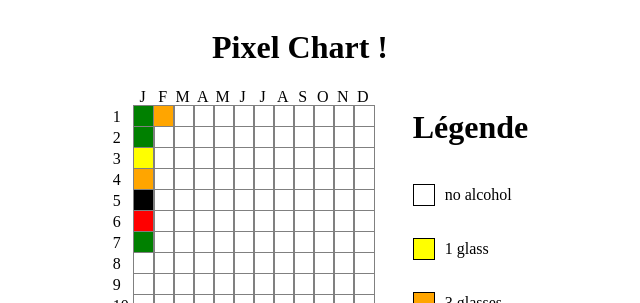
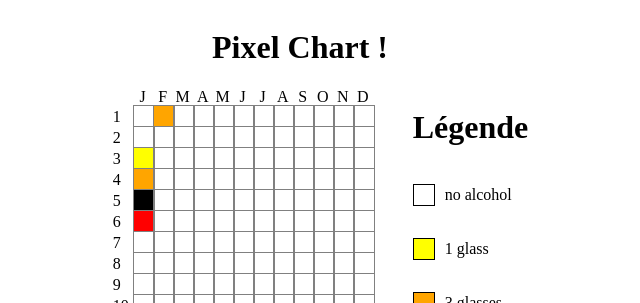
Before and after one commit to Joux17/pixel-graph, an Angular app: page / in a window 1280 px wide. Shown: the top 303 px of the page, without its empty margins (340-980 px from the left). Built offline with nearby package versions, Linux system fonts and the light colour scheme.

Commit message:
selection des couleurs de manière incrémentale

```diff
--- a/src/app/app.service.ts
+++ b/src/app/app.service.ts
@@ -23,7 +23,7 @@ export const consommation = {
   }
 }
 
-const NO_CONSOMMATION = "green"
+const NO_CONSOMMATION = "white"
 const SMALL_CONSOMMATION = "yellow"
 const MEDIUM_CONSOMMATION = "orange"
 const BIG_CONSOMMATION = "red"
--- a/src/app/components/day/day.component.ts
+++ b/src/app/components/day/day.component.ts
@@ -16,9 +16,13 @@ export class DayComponent {
 
   @Output() selectedColorEvent = new EventEmitter<string>();
 
+  count: number = 0;
+
   selectColor() {
-    const max = this.colors.length;
-    this.color = this.colors[Math.floor(Math.random() * max)];
+    const max = this.colors.length - 1;
+
+    this.count = this.count < max ? this.count + 1 : 0;
+    this.color = this.colors[this.count];
     this.selectedColorEvent.emit(this.color);
   }
 }
```
